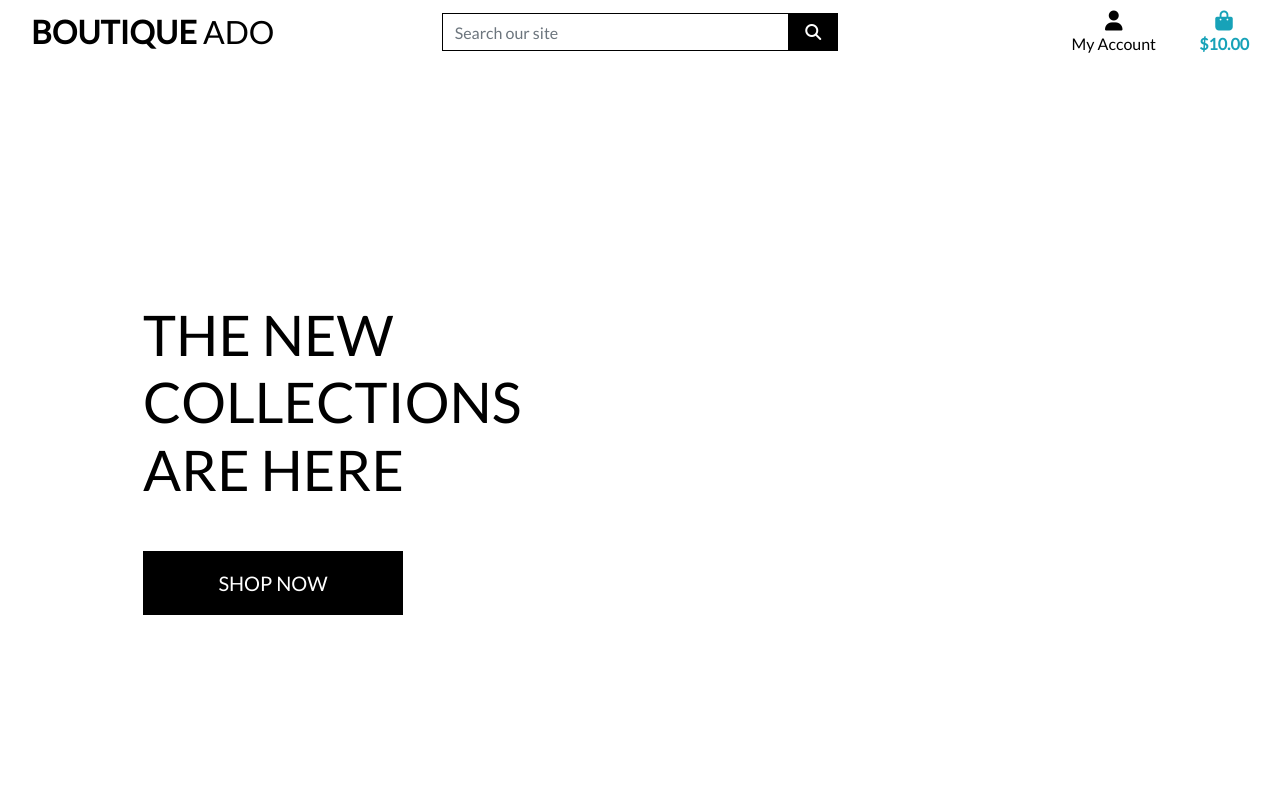
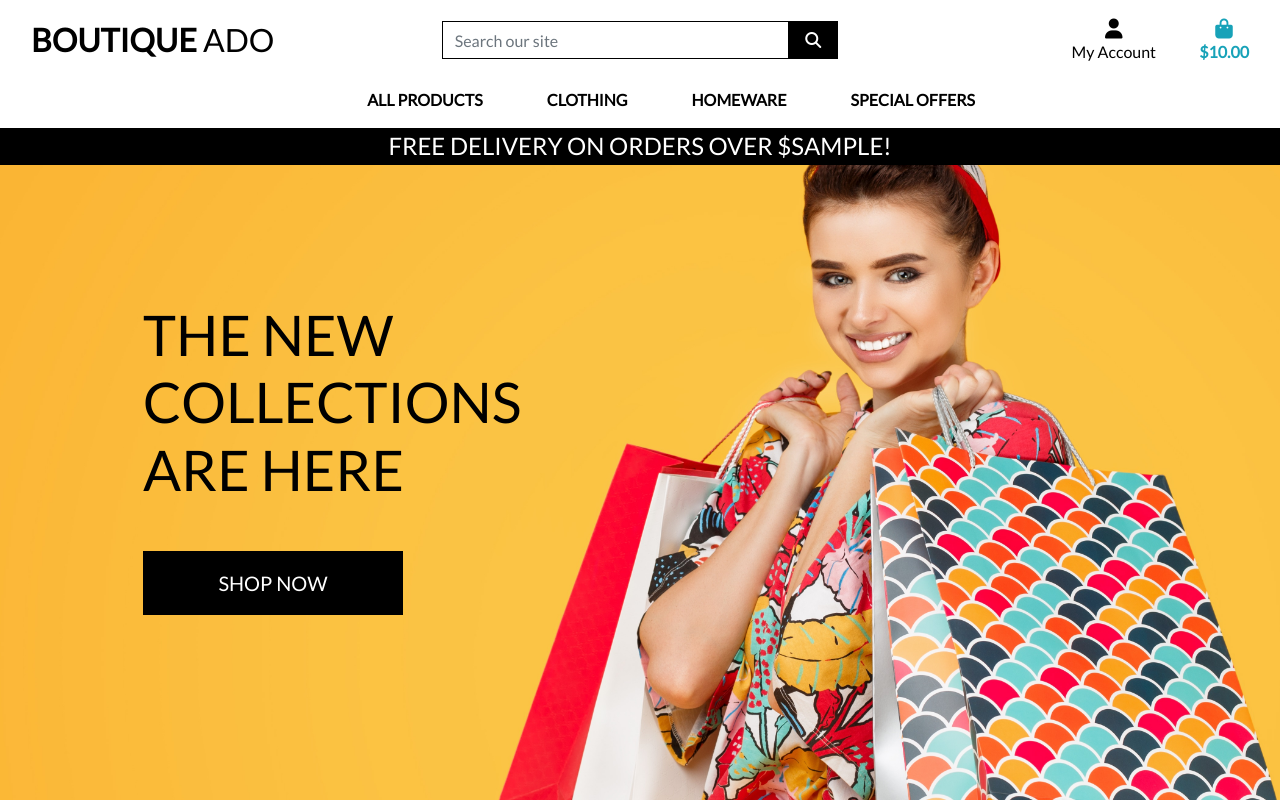
Before and after one commit to Maribel-88/final-project-boutique-ado, a Django app: template home/templates/home/index.html in a window 1280 px wide. Run offline with Django 3.2, Linux system fonts and the light colour scheme; the template is opened without the code that fills it: most values are stand-ins (such as "Sample title", 1, 10 or a date in 2020); some libraries are stand-ins or nearby versions.

Commit message:
Added mobile header and main navbar

```diff
--- a/boutique_ado/urls.py
+++ b/boutique_ado/urls.py
@@ -1,8 +1,7 @@
-"""
-URL configuration for boutique_ado project.
+"""boutique_ado URL Configuration
 
 The `urlpatterns` list routes URLs to views. For more information please see:
-    https://docs.djangoproject.com/en/5.0/topics/http/urls/
+    https://docs.djangoproject.com/en/3.2/topics/http/urls/
 Examples:
 Function views
     1. Add an import:  from my_app import views
--- a/static/css/base.css
+++ b/static/css/base.css
@@ -3,7 +3,7 @@ html {
 }
 
 body {
-    background-image: url('/media/homepage_background_cropped.jpg') no-repeat center center fixed;
+    background: url('/media/homepage_background_cropped.jpg') no-repeat center center fixed;
     background-size: cover;
     height: calc(100vh - 164px);
     color: #555;
@@ -56,6 +56,9 @@ body {
     border: 1px solid black !important;
 }
 
+.bg-black {
+    background: #000 !important;
+}
 /* -------------------------------- Media Queries */
 
 /* Slightly larger container on xl screens */
--- a/templates/base.html
+++ b/templates/base.html
@@ -23,7 +23,7 @@
     {% endblock %}
 
     {% block corejs %}
-        <script src="https://kit.fontawesome.com/98657bf0c4.js" crossorigin="anonymous"></script>
+        <script src="https://kit.fontawesome.com/4863a75fd6.js" crossorigin="anonymous"></script>
         <script src="https://code.jquery.com/jquery-3.4.1.slim.min.js" integrity="sha384-J6qa4849blE2+poT4WnyKhv5vZF5SrPo0iEjwBvKU7imGFAV0wwj1yYfoRSJoZ+n" crossorigin="anonymous"></script>
         <script src="https://cdn.jsdelivr.net/npm/popper.js@1.16.0/dist/umd/popper.min.js" integrity="sha384-Q6E9RHvbIyZFJoft+2mJbHaEWldlvI9IOYy5n3zV9zzTtmI3UksdQRVvoxMfooAo" crossorigin="anonymous"></script>
         <script src="https://stackpath.bootstrapcdn.com/bootstrap/4.4.1/js/bootstrap.min.js" integrity="sha384-wfSDF2E50Y2D1uUdj0O3uMBJnjuUD4Ih7YwaYd1iqfktj0Uod8GCExl3Og8ifwB6" crossorigin="anonymous"></script>
@@ -36,7 +36,7 @@
   </head>
   <body>
     <header class="container-fluid fixed-top">
-        <div class="row">
+        <div id="topnav" class="row bg-white pt-lg-2 d-none d-lg-flex">
             <div class="col-12 col-lg-4 my-auto py-1 py-lg-0 text-center text-lg-left">
                 <a href="{% url 'home' %}" class="nav-link main-logo-link">
                     <h2 class="logo-font text-black my-0"><strong>Boutique</strong> Ado</h2>
@@ -94,6 +94,21 @@
                     </li>
                 </ul>
             </div>
+            <div class="col-12 col-lg-4 my-auto py-1 py-lg-0"></div>
+        </div>
+        <div class="row bg-white">
+            <nav class="navbar navbar-expand-lg navbar-light w-100">
+                <button class="navbar-toggler" type="button" data-toggle="collapse" data-target="#main-nav" aria-controls="main-nav" aria-expanded="false" aria-label="Toggle navigation">
+                    <span class="navbar-toggler-icon"></span>
+                </button>
+                {% include 'includes/mobile-top-header.html' %}
+                {% include 'includes/main-nav.html' %}
+            </nav>
+        </div>
+        <div id="delivery-banner" class="row text-center">
+            <div class="col bg-black text-white">
+                <h4 class="logo-font my-1">Free delivery on orders over ${{ free_delivery_threshold }}!</h4>
+            </div>
         </div>
     </header>
 
--- /dev/null
+++ b/templates/includes/main-nav.html
@@ -0,0 +1,51 @@
+
+<div class="collapse navbar-collapse" id="main-nav">
+    <ul class="navbar-nav w-auto mx-auto">
+        <li class="nav-item dropdown">
+            <a class="logo-font font-weight-bold nav-link text-black mr-5" href="#" id="all-products-link" data-toggle="dropdown" aria-haspopup="true" aria-expanded="false">
+                All Products
+            </a>
+            <div class="dropdown-menu border-0" aria-labelledby="all-products-link">
+                <a href="" class="dropdown-item">By Price</a>
+                <a href="" class="dropdown-item ">By Rating</a>
+                <a href="" class="dropdown-item ">By Category</a>
+                <a href="" class="dropdown-item">All Products</a>
+            </div>
+        </li>
+
+        <li class="nav-item dropdown">
+            <a class="logo-font font-weight-bold nav-link text-black mr-5" href="#" id="clothing-link" data-toggle="dropdown" aria-haspopup="true" aria-expanded="false">
+                Clothing
+            </a>
+            <div class="dropdown-menu border-0" aria-labelledby="clothing-link">
+                <a href="" class="dropdown-item">Activewear &amp; Essentials</a>
+                <a href="" class="dropdown-item">Jeans</a>
+                <a href="" class="dropdown-item">Shirts</a>
+                <a href="" class="dropdown-item">All Clothing</a>
+            </div>
+        </li>
+
+        <li class="nav-item dropdown">
+            <a class="logo-font font-weight-bold nav-link text-black mr-5" href="#" id="homeware-link" data-toggle="dropdown" aria-haspopup="true" aria-expanded="false">
+                Homeware
+            </a>
+            <div class="dropdown-menu border-0" aria-labelledby="homeware-link">
+                <a href="" class="dropdown-item">Bed &amp; Bath</a>
+                <a href="" class="dropdown-item">Kitchen &amp; Dining</a>
+                <a href="" class="dropdown-item">All Homeware</a>
+            </div>
+        </li>
+
+        <li class="nav-item dropdown">
+            <a class="logo-font font-weight-bold nav-link text-black" href="#" id="specials-link" data-toggle="dropdown" aria-haspopup="true" aria-expanded="false">
+                Special Offers
+            </a>
+            <div class="dropdown-menu border-0" aria-labelledby="specials-link">
+                <a href="" class="dropdown-item">New Arrivals</a>
+                <a href="" class="dropdown-item">Deals</a>
+                <a href="" class="dropdown-item">Clearance</a>
+                <a href="" class="dropdown-item">All Specials</a>
+            </div>
+        </li>
+    </ul>
+</div>
--- /dev/null
+++ b/templates/includes/mobile-top-header.html
@@ -0,0 +1,58 @@
+<ul>
+    <li class="list-inline-item">
+      <a class="text-black nav-link d-block d-lg-none" href="#" id="mobile-search" data-toggle="dropdown" aria-haspopup="true" aria-expanded="false">
+          <div class="text-center">
+              <div><i class="fas fa-search fa-lg"></i></div>
+              <p class="my-0">Search</p>
+          </div>
+      </a>
+      <div class="dropdown-menu border-0 w-100 p-3 rounded-0 my-0" aria-labelledby="mobile-search">
+          <form class="form" method="GET" action="">
+              <div class="input-group w-100">
+                  <input class="form-control border border-black rounded-0" type="text" name="q" placeholder="Search our site">
+                  <div class="input-group-append">
+                      <button class="form-control form-control btn btn-black border border-black rounded-0" type="submit">
+                          <span class="icon">
+                              <i class="fas fa-search"></i>
+                          </span>
+                      </button>
+                  </div>
+              </div>
+          </form>
+      </div>
+  </li>
+  <li class="list-inline-item dropdown">
+      <a class="text-black nav-link d-block d-lg-none" href="#" id="user-options" data-toggle="dropdown" aria-haspopup="true" aria-expanded="false">
+          <div class="text-center">
+              <div><i class="fas fa-user fa-lg"></i></div>
+              <p class="my-0">My Account</p>
+          </div>
+      </a>
+      <div class="dropdown-menu border-0" aria-labelledby="user-options">
+          {% if request.user.is_authenticated %}
+              {% if request.user.is_superuser %}
+                  <a href="{% url 'account_logout' %}" class="dropdown-item">Product Management</a>
+              {% endif %}
+              <a href="" class="dropdown-item">My Profile</a>
+              <a href="{% url 'account_logout' %}" class="dropdown-item">Logout</a>
+          {% else %}
+              <a href="{% url 'account_signup' %}" class="dropdown-item">Register</a>
+              <a href="{% url 'account_login' %}" class="dropdown-item">Login</a>
+          {% endif %}
+      </div>
+  </li>
+  <li class="list-inline-item">
+      <a class="{% if grand_total %}text-primary font-weight-bold{% else %}text-black{% endif %} nav-link d-block d-lg-none" href="">
+          <div class="text-center">
+              <div><i class="fas fa-shopping-bag fa-lg"></i></div>
+              <p class="my-0">
+                  {% if grand_total %}
+                      ${{ grand_total|floatformat:2 }}
+                  {% else %}
+                      $0.00
+                  {% endif %}
+              </p>
+          </div>
+      </a>
+    </li>
+  </ul>
```
Also changed, not shown: boutique_ado/settings.py (+31 -18 lines).
